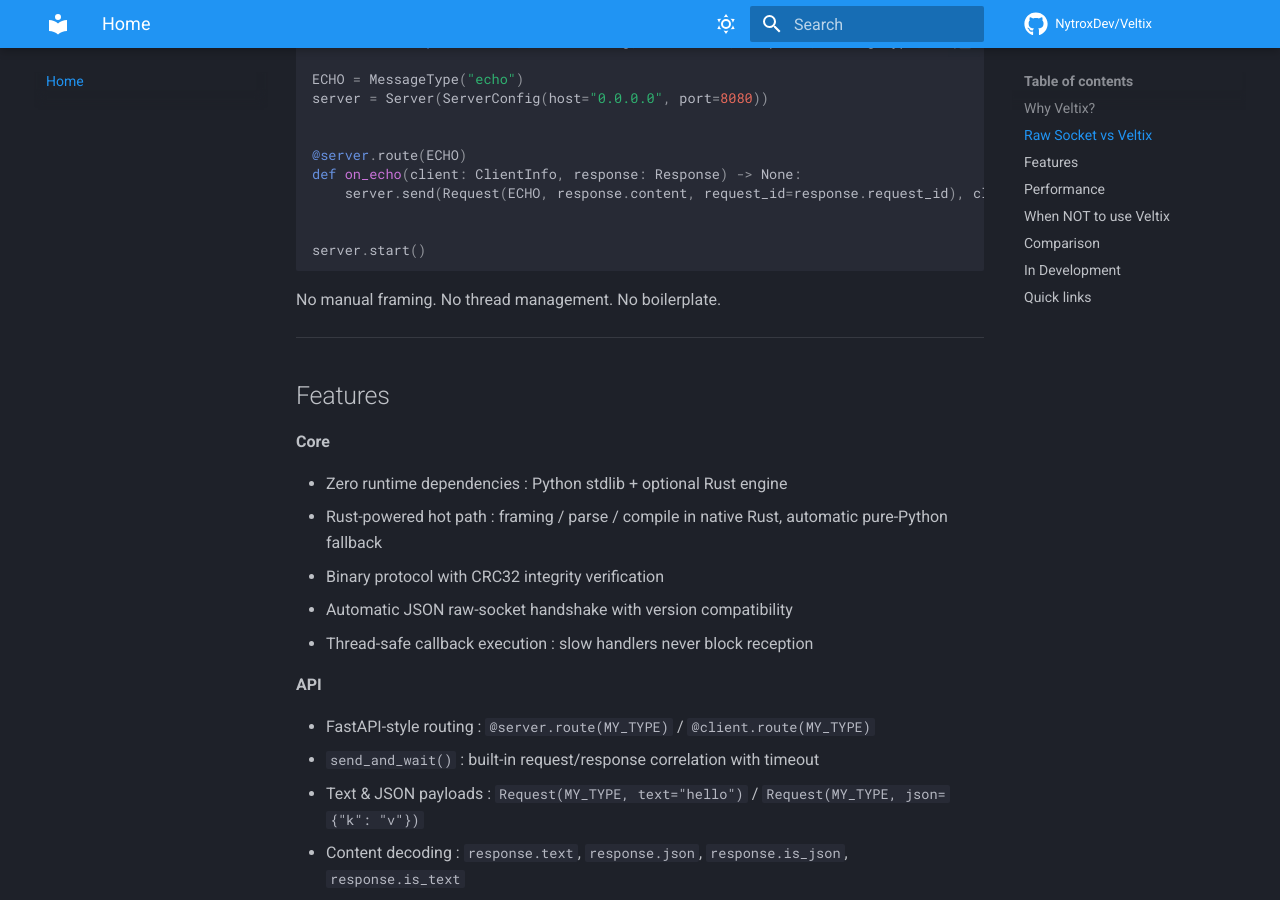
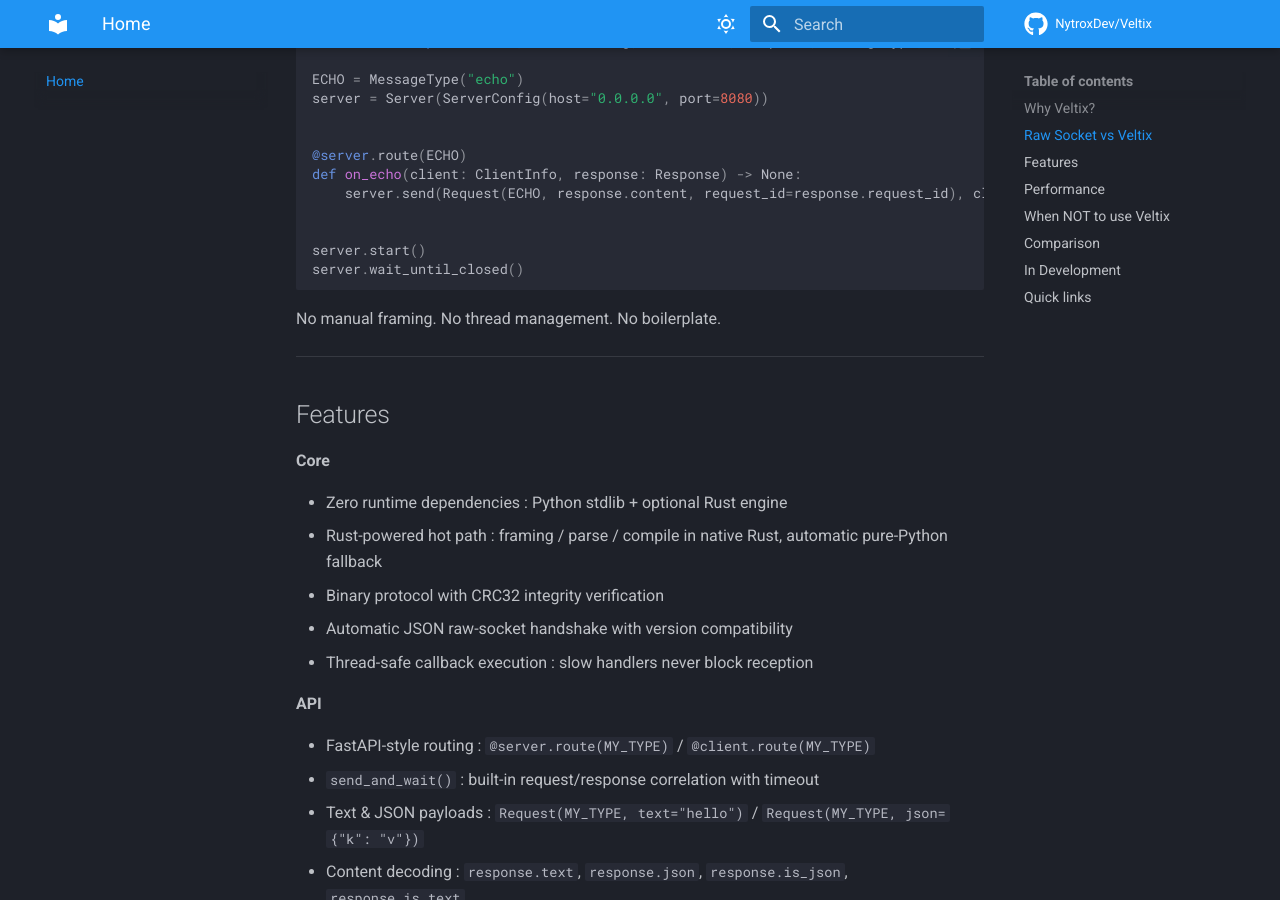
Before and after one commit to NytroxDev/Veltix, an MkDocs documentation site: the page built from docs/index.md, in a window 1280 px wide and 900 px high, scrolled down 1639 px. Built offline with MkDocs 1.6.1 and Material for MkDocs 9.7.7, drawn with Linux system fonts in a browser that asks for light colours; comment, search, counter and statistics services are not loaded.

Commit message:
docs(index): use wait_until_closed in the echo example

````diff
--- a/docs/index.md
+++ b/docs/index.md
@@ -82,6 +82,7 @@ def on_echo(client: ClientInfo, response: Response) -> None:
 
 
 server.start()
+server.wait_until_closed()
 ```
 
 No manual framing. No thread management. No boilerplate.
````
